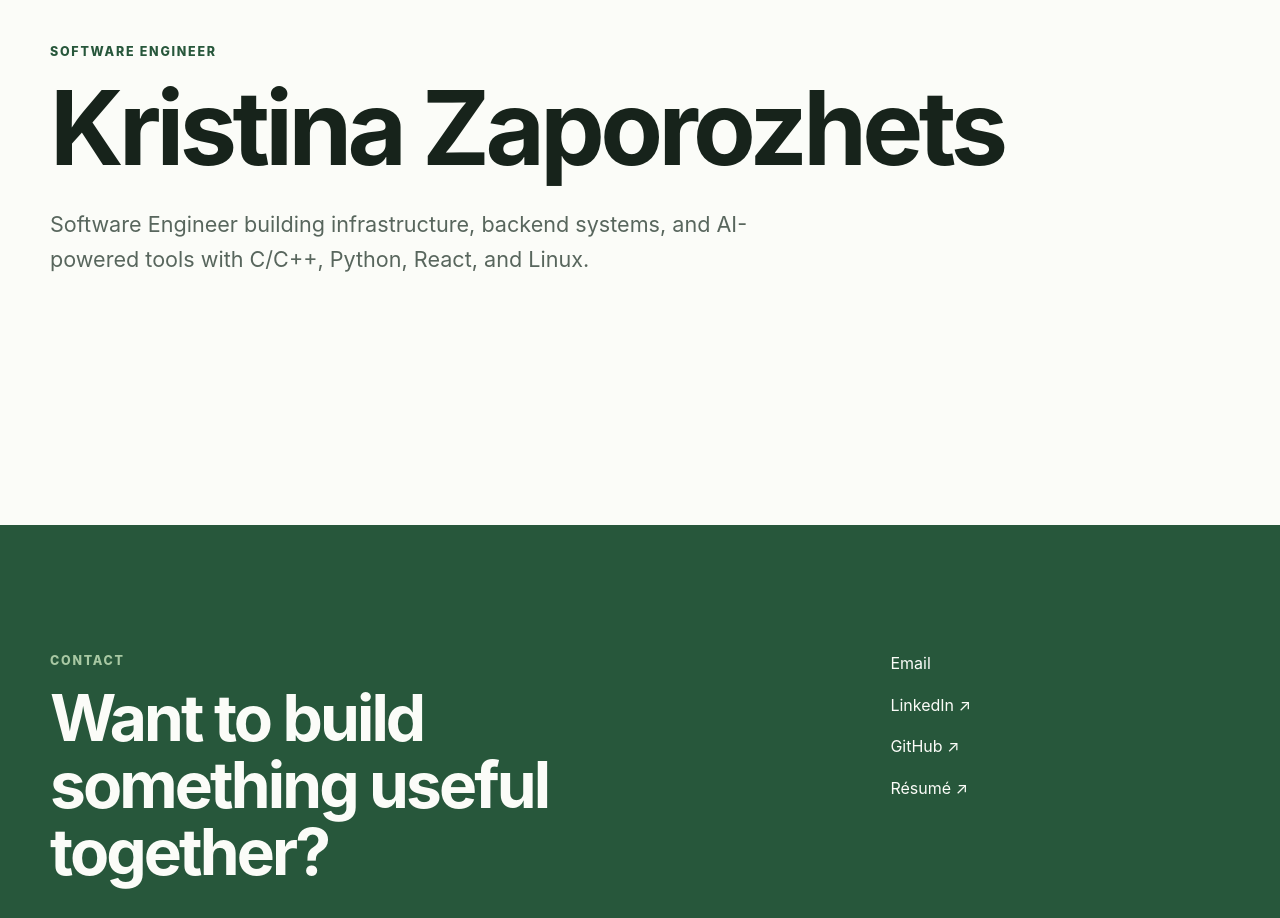
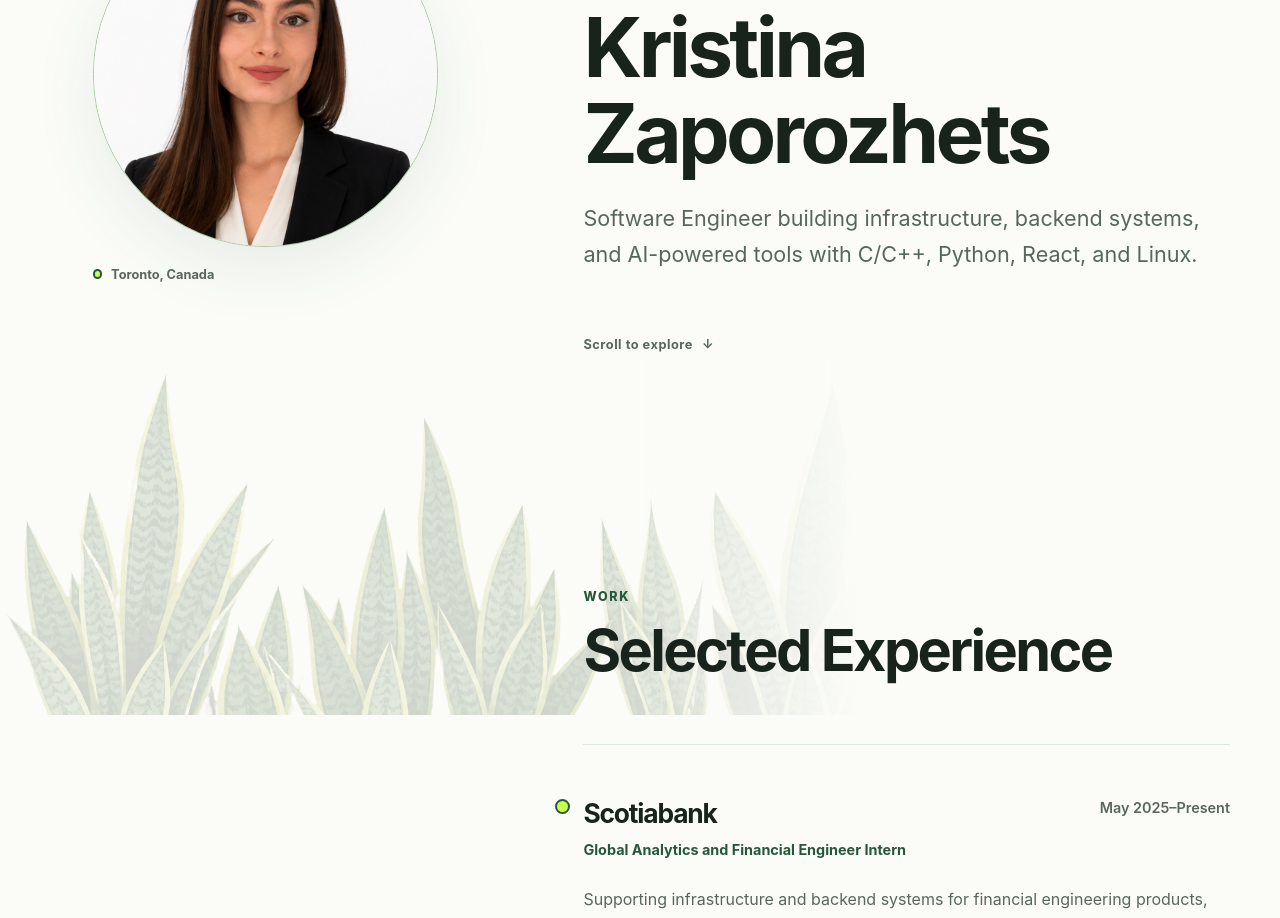
Before and after one commit to ZprKris/ZprKris.github.io, a React (Vite) app: page / in a window 1280 px wide. Shown: the part 276-1194 px from the top of the page. Built offline with nearby package versions, Linux system fonts and the light colour scheme.

Commit message:
feat: add portrait experience and education layout

```diff
--- a/src/App.jsx
+++ b/src/App.jsx
@@ -1,20 +1,15 @@
 import ContactFooter from './components/ContactFooter.jsx'
 import Navigation from './components/Navigation.jsx'
-import { portfolioData } from './data/portfolioData.js'
+import StoryLayout from './components/StoryLayout.jsx'
+import './styles/components.css'
 
 export default function App() {
-  const { introduction } = portfolioData
-
   return (
     <>
       <a className="skip-link" href="#main-content">Skip to content</a>
       <Navigation />
-      <main id="main-content" tabIndex="-1">
-        <section className="container shell-intro" id="top" aria-labelledby="page-title">
-          <p className="eyebrow">{introduction.role}</p>
-          <h1 id="page-title">{introduction.name}</h1>
-          <p className="lede">{introduction.summary}</p>
-        </section>
+      <main id="main-content" tabIndex="-1" aria-labelledby="page-title">
+        <StoryLayout />
       </main>
       <ContactFooter />
     </>
--- /dev/null
+++ b/src/components/Education.jsx
@@ -0,0 +1,23 @@
+import { portfolioData } from '../data/portfolioData.js'
+
+export default function Education() {
+  return (
+    <section className="story-list-section education-section" id="education" aria-labelledby="education-heading">
+      <p className="eyebrow">Learning</p>
+      <h2 className="section-heading" id="education-heading">Education</h2>
+      <ol className="timeline compact-timeline">
+        {portfolioData.education.map((item) => (
+          <li className="timeline-item" key={`${item.school}-${item.dates}`}>
+            <div className="entry-heading">
+              <div>
+                <h3>{item.school}</h3>
+                <p className="entry-role">{item.degree}</p>
+              </div>
+              <p className="entry-dates">{item.dates}</p>
+            </div>
+          </li>
+        ))}
+      </ol>
+    </section>
+  )
+}
--- /dev/null
+++ b/src/components/Experience.jsx
@@ -0,0 +1,34 @@
+import { portfolioData } from '../data/portfolioData.js'
+
+export default function Experience() {
+  return (
+    <section className="story-list-section" id="experience" aria-labelledby="experience-heading">
+      <p className="eyebrow">Work</p>
+      <h2 className="section-heading" id="experience-heading">Selected Experience</h2>
+      <ol className="timeline">
+        {portfolioData.experience.map((item) => (
+          <li className="timeline-item" key={`${item.company}-${item.dates}`}>
+            <div className="entry-heading">
+              <div>
+                <h3>{item.company}</h3>
+                <p className="entry-role">{item.role}</p>
+              </div>
+              <p className="entry-dates">{item.dates}</p>
+            </div>
+            <p className="entry-description">{item.description}</p>
+            {item.metrics && (
+              <ul className="metrics" aria-label="Performance improvements">
+                {item.metrics.map((metric) => <li key={metric}>{metric}</li>)}
+              </ul>
+            )}
+            {item.projectUrl && (
+              <a className="text-link" href={item.projectUrl} target="_blank" rel="noreferrer noopener">
+                View project <span aria-hidden="true">↗</span>
+              </a>
+            )}
+          </li>
+        ))}
+      </ol>
+    </section>
+  )
+}
--- /dev/null
+++ b/src/components/PortraitPanel.jsx
@@ -0,0 +1,21 @@
+import profileImage from '../assets/profile.png'
+
+export default function PortraitPanel() {
+  return (
+    <aside className="portrait-panel" aria-label="Portrait of Kristina Zaporozhets">
+      <div className="portrait-sticky">
+        <div className="portrait-frame">
+          <img
+            className="portrait-image"
+            src={profileImage}
+            alt="Kristina Zaporozhets in professional attire"
+            width="1672"
+            height="941"
+            fetchPriority="high"
+          />
+        </div>
+        <p className="portrait-note"><span aria-hidden="true" /> Toronto, Canada</p>
+      </div>
+    </aside>
+  )
+}
--- /dev/null
+++ b/src/components/StoryLayout.jsx
@@ -0,0 +1,32 @@
+import plantImage from '../assets/snake-plant.png'
+import { portfolioData } from '../data/portfolioData.js'
+import Education from './Education.jsx'
+import Experience from './Experience.jsx'
+import PortraitPanel from './PortraitPanel.jsx'
+
+export default function StoryLayout() {
+  const { introduction } = portfolioData
+
+  return (
+    <section className="story-section" aria-label="Introduction, experience, and education">
+      <div className="plant-backdrop" aria-hidden="true">
+        <img src={plantImage} alt="" />
+      </div>
+      <div className="story-layout container">
+        <div className="story-intro" id="top">
+          <p className="eyebrow">{introduction.role}</p>
+          <h1 id="page-title">{introduction.name}</h1>
+          <p className="lede">{introduction.summary}</p>
+          <a className="scroll-invitation" href="#experience">
+            Scroll to explore <span aria-hidden="true">↓</span>
+          </a>
+        </div>
+        <PortraitPanel />
+        <div className="story-copy">
+          <Experience />
+          <Education />
+        </div>
+      </div>
+    </section>
+  )
+}
--- /dev/null
+++ b/src/styles/components.css
@@ -0,0 +1,322 @@
+.story-section {
+  position: relative;
+  isolation: isolate;
+  overflow: clip;
+  padding-bottom: var(--section-space);
+}
+
+.story-layout {
+  position: relative;
+  z-index: 1;
+  display: grid;
+  grid-template-columns: minmax(18rem, 0.8fr) minmax(0, 1.2fr);
+  grid-template-areas:
+    "portrait intro"
+    "portrait copy";
+  column-gap: clamp(3rem, 8vw, 8rem);
+}
+
+.story-intro {
+  grid-area: intro;
+  min-height: calc(100svh - 4.5rem);
+  display: grid;
+  align-content: center;
+  padding-block: clamp(5rem, 12vh, 9rem);
+}
+
+.story-intro .eyebrow {
+  margin-bottom: 1.25rem;
+}
+
+.story-intro h1 {
+  font-size: clamp(3.2rem, 6.4vw, 6.8rem);
+}
+
+.scroll-invitation {
+  width: fit-content;
+  margin-top: clamp(2.5rem, 8vh, 5rem);
+  color: var(--muted);
+  font-size: 0.8rem;
+  font-weight: 700;
+  letter-spacing: 0.04em;
+  text-decoration: none;
+}
+
+.scroll-invitation span {
+  display: inline-block;
+  margin-left: 0.35rem;
+  animation: scroll-cue 1.2s ease-in-out 0.8s 2 alternate;
+}
+
+.portrait-panel {
+  grid-area: portrait;
+  position: relative;
+  padding-top: clamp(4.5rem, 13vh, 8rem);
+}
+
+.portrait-sticky {
+  position: sticky;
+  top: clamp(6.5rem, 14vh, 9rem);
+  width: fit-content;
+  margin-inline: auto;
+}
+
+.portrait-frame {
+  width: clamp(18.5rem, 27vw, 22rem);
+  aspect-ratio: 1;
+  overflow: hidden;
+  border: 1px solid var(--sage);
+  border-radius: 50%;
+  background: #fff;
+  box-shadow: 0 1.4rem 4rem rgb(39 87 59 / 9%);
+}
+
+.portrait-image {
+  width: 100%;
+  height: 100%;
+  object-fit: cover;
+  object-position: 50% 34%;
+}
+
+.portrait-note {
+  display: flex;
+  align-items: center;
+  gap: 0.55rem;
+  margin: 1.25rem 0 0;
+  color: var(--muted);
+  font-size: 0.8rem;
+  font-weight: 650;
+}
+
+.portrait-note span {
+  width: 0.6rem;
+  height: 0.6rem;
+  background: var(--lime);
+  border: 2px solid var(--primary-green);
+  border-radius: 50%;
+}
+
+.plant-backdrop {
+  position: absolute;
+  z-index: 0;
+  top: max(30rem, calc(100svh - 15rem));
+  left: 50%;
+  width: 100vw;
+  opacity: 0.18;
+  transform: translateX(-50%);
+  pointer-events: none;
+}
+
+.plant-backdrop::after {
+  position: absolute;
+  inset: 0;
+  content: "";
+  background: linear-gradient(90deg, transparent 0 48%, var(--background) 67% 100%);
+}
+
+.plant-backdrop img {
+  width: 100%;
+  min-width: 72rem;
+  height: clamp(13rem, 28vw, 23rem);
+  object-fit: cover;
+  object-position: center bottom;
+}
+
+.story-copy {
+  grid-area: copy;
+  padding-top: clamp(2rem, 5vw, 4rem);
+}
+
+.story-list-section + .story-list-section {
+  margin-top: var(--section-space);
+}
+
+.section-heading {
+  margin-bottom: clamp(2.5rem, 5vw, 4rem);
+  font-size: clamp(2.35rem, 4.5vw, 4.4rem);
+}
+
+.timeline {
+  margin: 0;
+  padding: 0;
+  list-style: none;
+  border-top: 1px solid var(--border);
+}
+
+.timeline-item {
+  position: relative;
+  padding: clamp(2rem, 4vw, 3.4rem) 0;
+  border-bottom: 1px solid var(--border);
+}
+
+.timeline-item::before {
+  position: absolute;
+  top: clamp(2.15rem, 4.15vw, 3.55rem);
+  left: -1.8rem;
+  width: 0.7rem;
+  height: 0.7rem;
+  content: "";
+  background: var(--lime);
+  border: 2px solid var(--primary-green);
+  border-radius: 50%;
+  transition: transform 180ms ease;
+}
+
+.timeline-item:hover::before {
+  transform: scale(1.25);
+}
+
+.entry-heading {
+  display: grid;
+  grid-template-columns: minmax(0, 1fr) auto;
+  gap: 1.5rem;
+  align-items: start;
+}
+
+.entry-heading h3 {
+  margin: 0 0 0.6rem;
+  font-size: clamp(1.25rem, 2.5vw, 1.65rem);
+  line-height: 1.25;
+}
+
+.entry-role,
+.entry-dates {
+  margin: 0;
+  color: var(--primary-green);
+  font-size: 0.9rem;
+  font-weight: 700;
+  line-height: 1.5;
+}
+
+.entry-dates {
+  color: var(--muted);
+  font-weight: 600;
+  white-space: nowrap;
+}
+
+.entry-description {
+  max-width: 45rem;
+  margin: 1.5rem 0 0;
+  color: var(--muted);
+  font-size: 1rem;
+  line-height: 1.75;
+}
+
+.metrics {
+  display: flex;
+  flex-wrap: wrap;
+  gap: 0.5rem;
+  margin: 1.5rem 0 0;
+  padding: 0;
+  list-style: none;
+}
+
+.metrics li {
+  padding: 0.45rem 0.7rem;
+  color: var(--primary-green);
+  background: var(--surface);
+  border: 1px solid var(--border);
+  border-radius: 999px;
+  font-size: 0.72rem;
+  font-weight: 800;
+}
+
+.text-link {
+  display: inline-block;
+  margin-top: 1.4rem;
+  color: var(--primary-green);
+  font-size: 0.86rem;
+  font-weight: 800;
+}
+
+.education-section {
+  padding-bottom: 2rem;
+}
+
+.compact-timeline .timeline-item {
+  padding-block: 2rem;
+}
+
+.compact-timeline .timeline-item::before {
+  top: 2.2rem;
+}
+
+@keyframes scroll-cue {
+  to { transform: translateY(0.35rem); }
+}
+
+@media (max-width: 850px) {
+  .story-layout {
+    grid-template-columns: 1fr;
+    grid-template-areas:
+      "intro"
+      "portrait"
+      "copy";
+  }
+
+  .story-intro {
+    min-height: auto;
+    padding-block: clamp(5rem, 15vw, 8rem) 3rem;
+  }
+
+  .story-intro h1 {
+    font-size: clamp(3.2rem, 12vw, 6rem);
+  }
+
+  .scroll-invitation {
+    margin-top: 2.5rem;
+  }
+
+  .portrait-panel {
+    padding: 2rem 0 5rem;
+  }
+
+  .portrait-sticky {
+    position: static;
+    margin-inline: 0;
+  }
+
+  .portrait-frame {
+    width: min(21rem, 82vw);
+  }
+
+  .plant-backdrop {
+    top: clamp(34rem, 110vw, 49rem);
+    opacity: 0.13;
+  }
+
+  .plant-backdrop::after {
+    background: linear-gradient(90deg, transparent, rgb(251 252 248 / 75%) 75%);
+  }
+
+  .story-copy {
+    padding-top: 2rem;
+  }
+
+  .timeline-item::before {
+    left: -1.25rem;
+  }
+}
+
+@media (max-width: 560px) {
+  .entry-heading {
+    grid-template-columns: 1fr;
+    gap: 0.6rem;
+  }
+
+  .entry-dates {
+    white-space: normal;
+  }
+
+  .timeline-item::before {
+    left: -0.8rem;
+    width: 0.55rem;
+    height: 0.55rem;
+  }
+}
+
+@media (prefers-reduced-motion: reduce) {
+  .scroll-invitation span {
+    animation: none;
+  }
+}
```
Also changed, not shown: src/assets/profile.png (added), src/assets/snake-plant.png (added).
